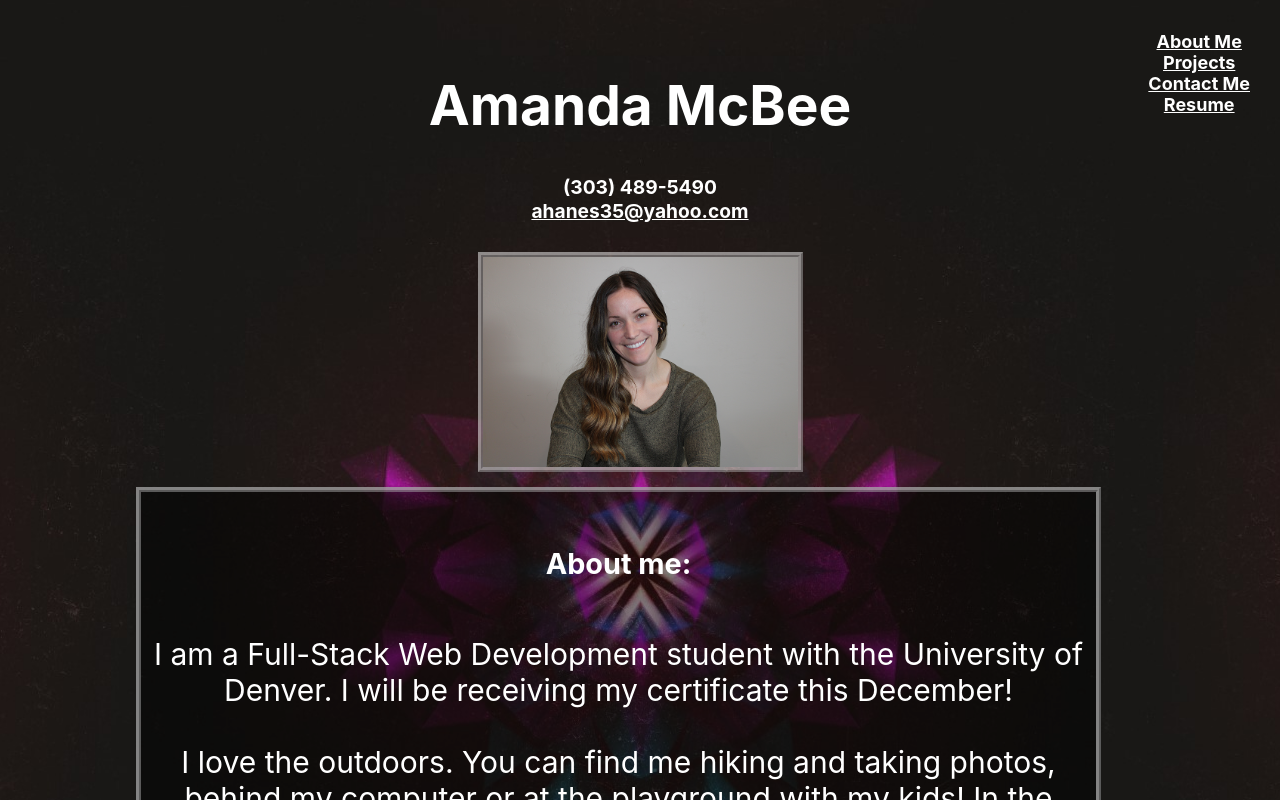
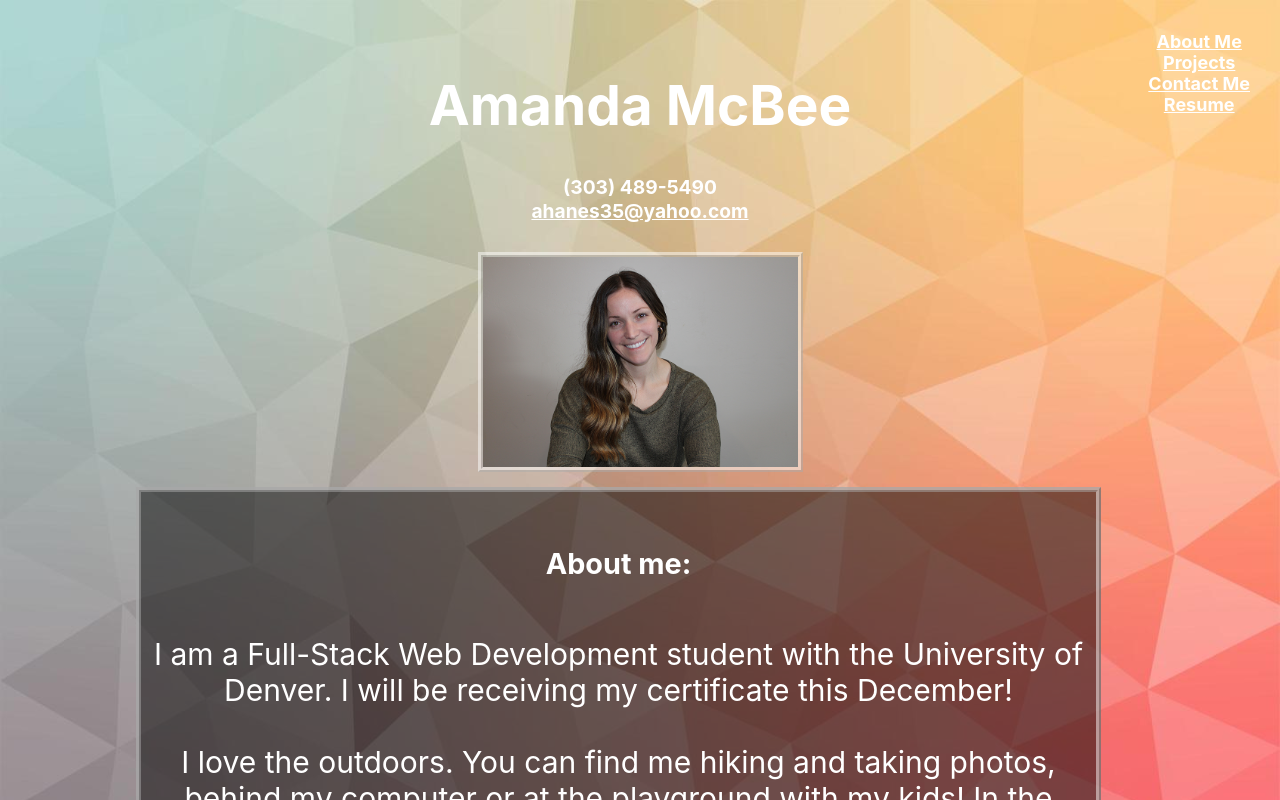
Before and after one commit to amandajean007/panda-react-portfolio, a React (Create React App) app: page / in a window 1280 px wide. Shown: the top 800 px of the page. Built offline with nearby package versions, Linux system fonts and the light colour scheme.

Commit message:
background change

```diff
--- a/src/components/pages/About.css
+++ b/src/components/pages/About.css
@@ -1,7 +1,8 @@
 .container {
-  background: url("../../Assets/color.jpg");
+  background: url("../../Assets/background.jpg");
   background-attachment: fixed;
   background-position: center center;
+  background-size: cover;
   text-align: center;
   color: #ffffff;
   padding: 10px;
--- a/src/components/portfolioContainer.css
+++ b/src/components/portfolioContainer.css
@@ -1,5 +1,6 @@
 .portfolio-container {
-    background-image: url(../Assets/color.jpg);
+    background-image: url(../Assets/background.jpg);
     background-attachment: fixed;
     background-position: center center;
+    background-size: cover;
 }
```
Also changed, not shown: src/Assets/background.jpg (added).
